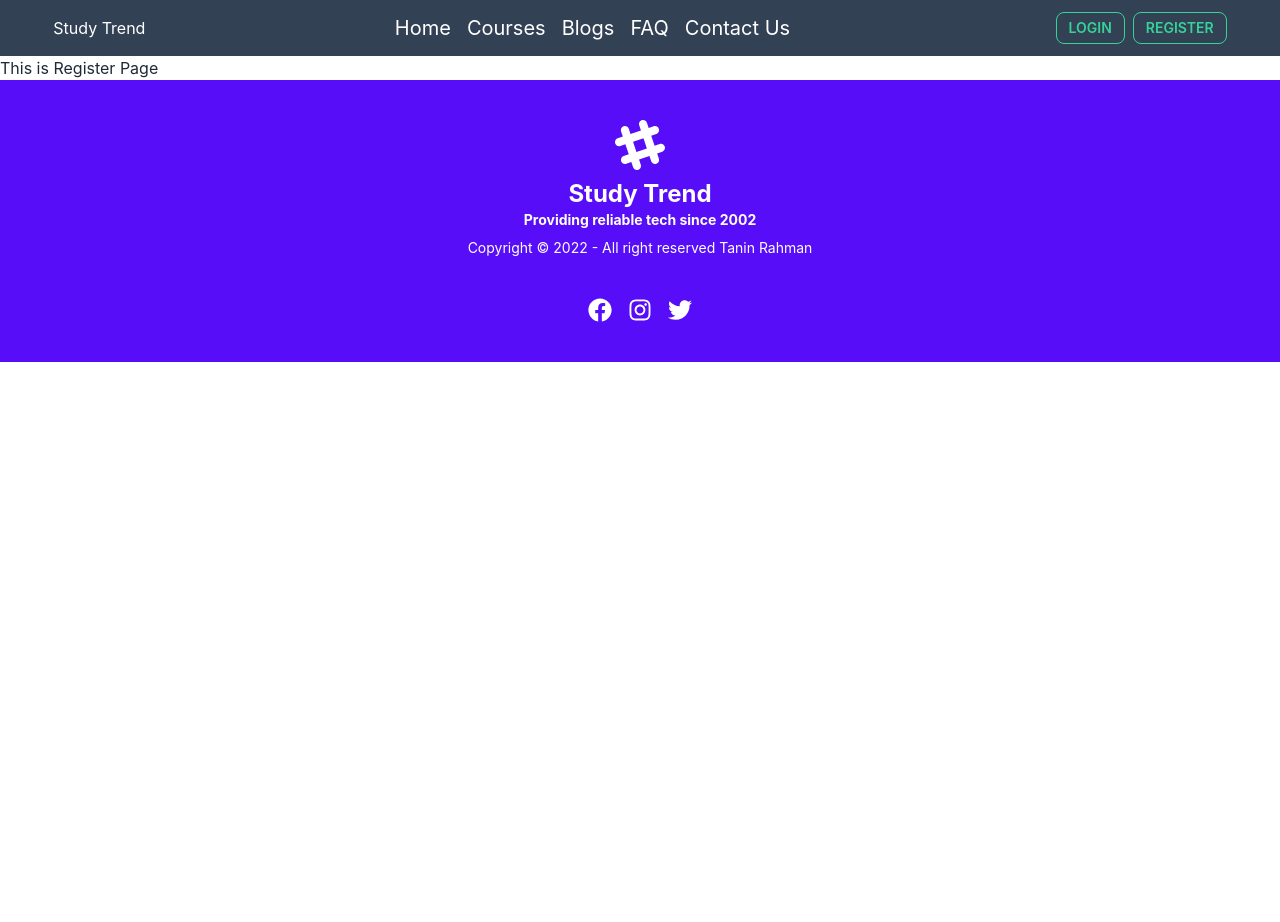
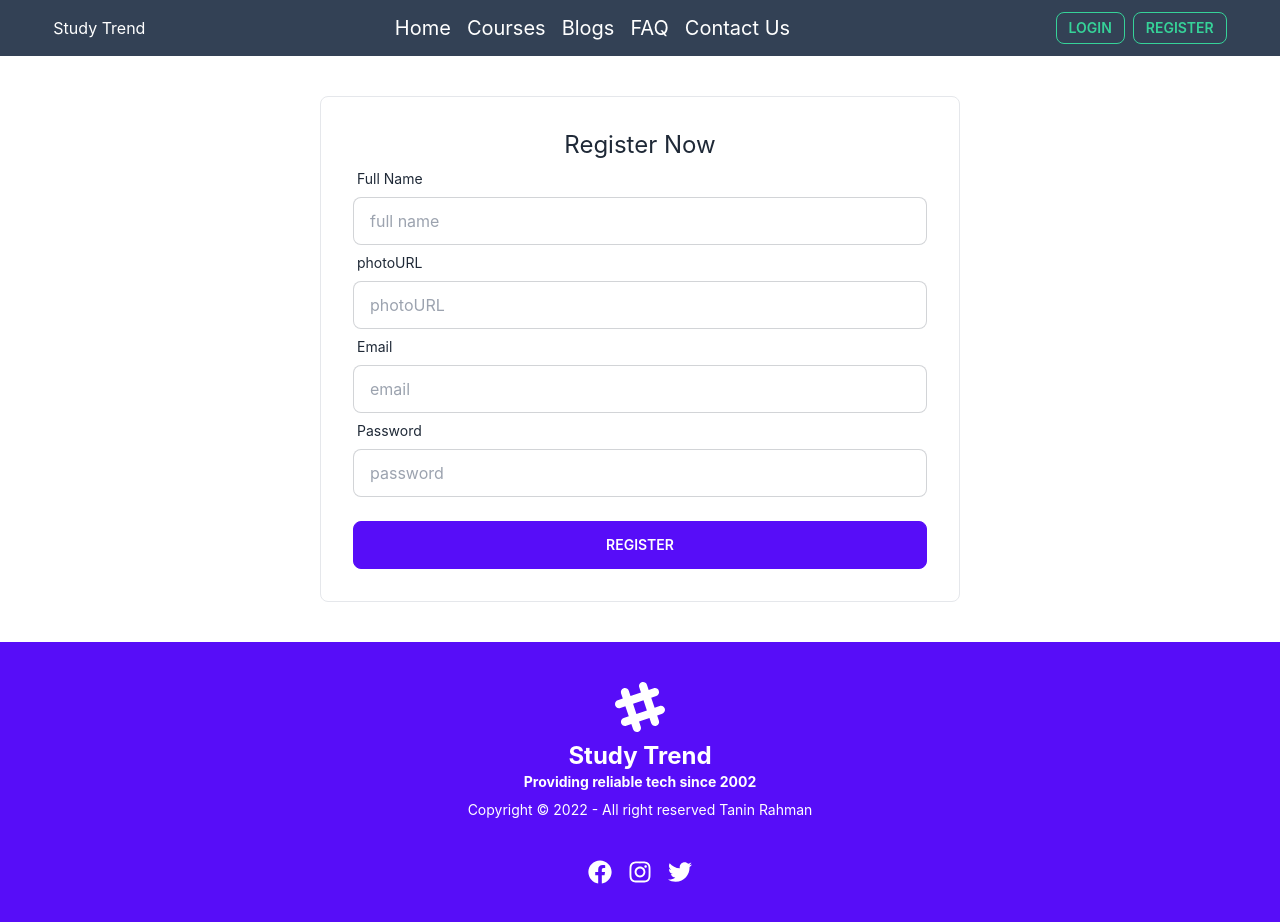
Before and after one commit to taninrahman21/study-trend-client, a React (Create React App) app: page /register in a window 1280 px wide. Before the commit the page ends 800 px from the top, so only its background shows below. Built offline with nearby package versions, Linux system fonts and the light colour scheme.

Commit message:
fixed some firebase problem add add create user

```diff
--- a/src/Pages/Course/Course.js
+++ b/src/Pages/Course/Course.js
@@ -2,7 +2,6 @@ import React from "react";
 import { FaClock, FaCloudDownloadAlt, FaUser } from "react-icons/fa";
 
 const Course = ({course}) => {
-  console.log(course);
   const { name, classTime, photo, author, price } = course;
   return (
     <div className="border px-4 py-3 rounded-lg">
--- a/src/Pages/CourseDetails/CourseDetails.js
+++ b/src/Pages/CourseDetails/CourseDetails.js
@@ -3,7 +3,7 @@ import { useLoaderData } from 'react-router-dom';
 
 const CourseDetails = () => {
   const course = useLoaderData();
-  const {name,description, photo, classTime, author, price} = course;
+  const {name, description, photo, classTime, author, price} = course;
   return (
     <div className='py-10'>
       <img className='h-[400px] w-full' src={photo} alt="course-cover" />
@@ -12,7 +12,7 @@ const CourseDetails = () => {
       <p><span className='font-semibold'>Price:</span> ${price}</p>
       <p><span className='font-semibold'>Class Time:</span> {classTime}</p>
       <p><span className='font-semibold'>Instructor:</span> {author.name}, {author.proffesion}</p>
-      <h2><span className='font-semibold'>About {name}:</span> {description}</h2>
+      <h2 className='mt-3'><span className='font-semibold'>About {name}:</span> {description}</h2>
       </div>
     </div>
   );
--- a/src/Pages/Home/Home.js
+++ b/src/Pages/Home/Home.js
@@ -1,6 +1,10 @@
 import React from "react";
+import { useContext } from "react";
+import { AuthContext } from "../../contexts/UserContext/UserContext";
 
 const Home = () => {
+  const {user} = useContext(AuthContext);
+  console.log(user);
   return (
       <div
         className="hero min-h-screen"
--- a/src/Pages/Login/Login.js
+++ b/src/Pages/Login/Login.js
@@ -1,10 +1,37 @@
 import React from 'react';
+// import { useContext } from 'react';
+// import { AuthContext } from '../../contexts/UserContext/UserContext';
 
 const Login = () => {
+  // const {user} = useContext(AuthContext);
+
+  const handleLogin = event => {
+    event.preventDefault();
+    const form = event.target;
+    const email = form.email.value;
+    const password = form.password.value;
+    console.log(email, password);
+  }
   return (
-    <div>
-      This is Login page
-    </div>
+     <form onSubmit={handleLogin} className='w-2/4 mx-auto border rounded-lg p-8 my-10'>
+      <h2 className='text-center text-2xl'>Login Now</h2>
+        <div className="form-control">
+          <label className="label">
+            <span className="label-text">Email</span>
+          </label>
+          <input type="email" name='email' placeholder="email" className="input input-bordered" required/>
+        </div>
+        <div className="form-control">
+          <label className="label">
+            <span className="label-text">Password</span>
+          </label>
+          <input type="text" name='password' placeholder="password" className="input input-bordered" required/>
+
+        </div>
+        <div className="form-control mt-6">
+          <button className="btn btn-primary" type='submit'>Login</button>
+        </div>
+      </form>
   );
 };
 
--- a/src/Pages/Register/Register.js
+++ b/src/Pages/Register/Register.js
@@ -1,9 +1,58 @@
 import React from 'react';
+import { useContext } from 'react';
+import { AuthContext } from '../../contexts/UserContext/UserContext';
 
 const Register = () => {
+  const { signUp } = useContext(AuthContext);
+
+  const handleRegister = event => {
+    event.preventDefault();
+    const form = event.target;
+    const email = form.email.value;
+    const name = form.name.value;
+    const photo = form.photo.value;
+    const password = form.password.value;
+    console.log(email, password, name, photo);
+    signUp(email, password)
+    .then(result => {
+      const user = result.user;
+      console.log(user);
+    })
+    .catch(error => console.error(error));
+  }
   return (
     <div>
-      This is Register Page
+        <form onSubmit={handleRegister} className='w-2/4 mx-auto border rounded-lg p-8 my-10'>
+        <div className="form-control">
+        <h2 className='text-center text-2xl'>Register Now</h2>
+          <label className="label">
+            <span className="label-text">Full Name</span>
+          </label>
+          <input type="text" name='name' placeholder="full name" className="input input-bordered"/>
+        </div>
+        <div className="form-control">
+          <label className="label">
+            <span className="label-text">photoURL</span>
+          </label>
+          <input type="text" name='photo' placeholder="photoURL" className="input input-bordered"/>
+        </div>
+        <div className="form-control">
+          <label className="label">
+            <span className="label-text">Email</span>
+          </label>
+          <input type="email" name='email' placeholder="email" className="input input-bordered" required/>
+        </div>
+        <div className="form-control">
+          <label className="label">
+            <span className="label-text">Password</span>
+          </label>
+          <input type="text" name='password' placeholder="password" className="input input-bordered" required/>
+
+        </div>
+        <div className="form-control mt-6">
+          <button className="btn btn-primary" type='submit'>Register</button>
+        </div>
+      </form>
     </div>
   );
 };
--- a/src/Routes/Routes/Routes.js
+++ b/src/Routes/Routes/Routes.js
@@ -43,7 +43,7 @@ export const routes = createBrowserRouter([
           {
             path: '/courses/:id',
             element: <CourseDetails></CourseDetails>,
-            loader: ({params}) => fetch(`https://study-trend-server.vercel.app/${params.id}`)
+            loader: ({params}) => fetch(`https://study-trend-server.vercel.app/courses/${params.id}`)
           }
         ]
       },
--- /dev/null
+++ b/src/contexts/UserContext/UserContext.js
@@ -0,0 +1,25 @@
+import React, { createContext } from 'react';
+import { createUserWithEmailAndPassword, getAuth } from 'firebase/auth';
+import app from '../../firebase/firebase.config';
+
+
+const auth = getAuth(app);
+export const AuthContext = createContext();
+
+const UserContext = ({children}) => {
+
+  const signUp = (email, password) => {
+    return createUserWithEmailAndPassword(auth, email, password);
+  }
+  const user = {name: "Tanin Rahman"};
+  const authInfo = {user, signUp};
+  return (
+    <div>
+      <AuthContext.Provider value={authInfo}>
+        {children}
+      </AuthContext.Provider>
+    </div>
+  );
+};
+
+export default UserContext;
--- a/src/firebase/firebase.config.js
+++ b/src/firebase/firebase.config.js
@@ -9,7 +9,7 @@ const firebaseConfig = {
   authDomain: process.env.REACT_APP_authDomain,
   projectId: process.env.REACT_APP_projectId,
   storageBucket: process.env.REACT_APP_storageBucket,
-  messagingSenderId: process.env.REACT_APP_massagingSenderId,
+  messagingSenderId: process.env.REACT_APP_messagingSenderId,
   appId: process.env.REACT_APP_appId
 };
 
--- a/src/index.js
+++ b/src/index.js
@@ -3,11 +3,15 @@ import ReactDOM from 'react-dom/client';
 import './index.css';
 import App from './App';
 import reportWebVitals from './reportWebVitals';
+import UserContext from './contexts/UserContext/UserContext';
+
 
 const root = ReactDOM.createRoot(document.getElementById('root'));
 root.render(
   <React.StrictMode>
-    <App />
+    <UserContext>
+      <App />
+    </UserContext>
   </React.StrictMode>
 );
 
```
Also changed, not shown: firebase.json (added), 1 other file (tests, documents, lock files or other folders).
